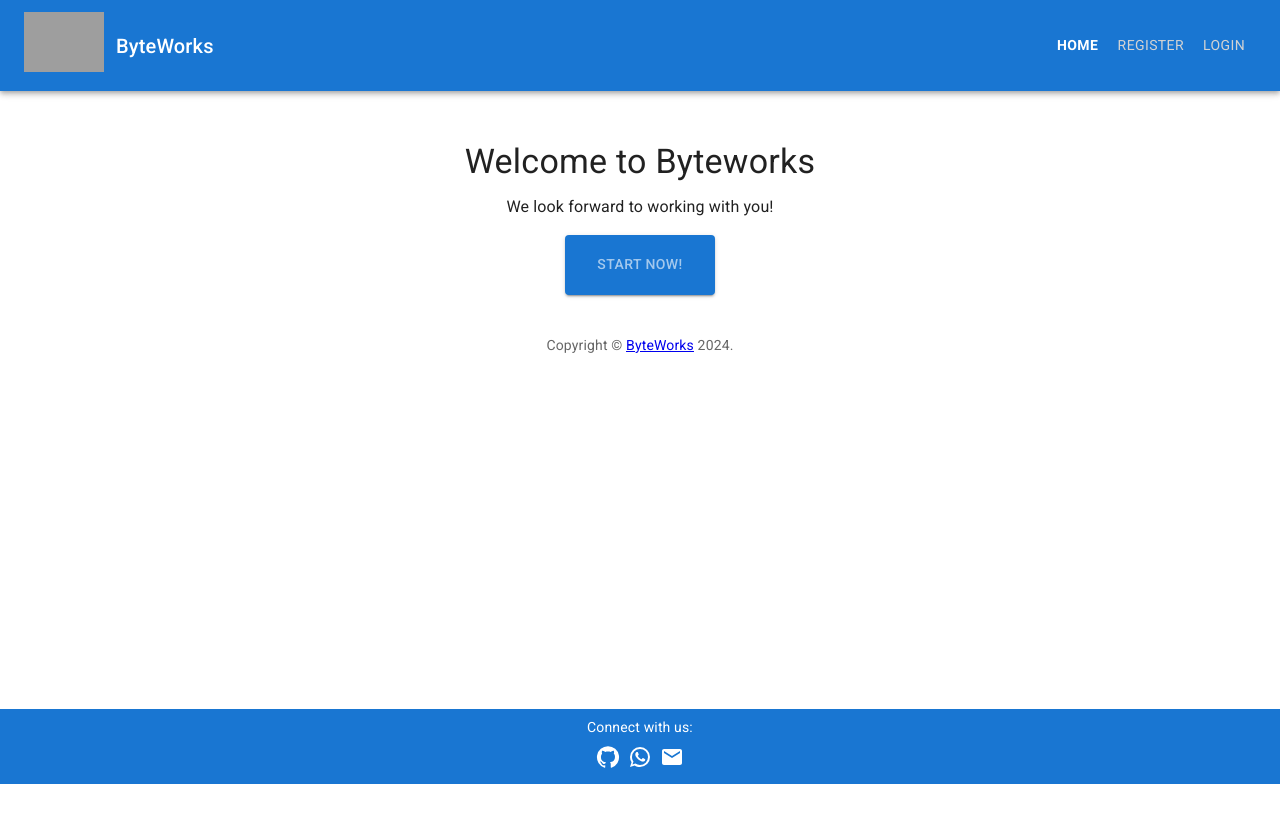
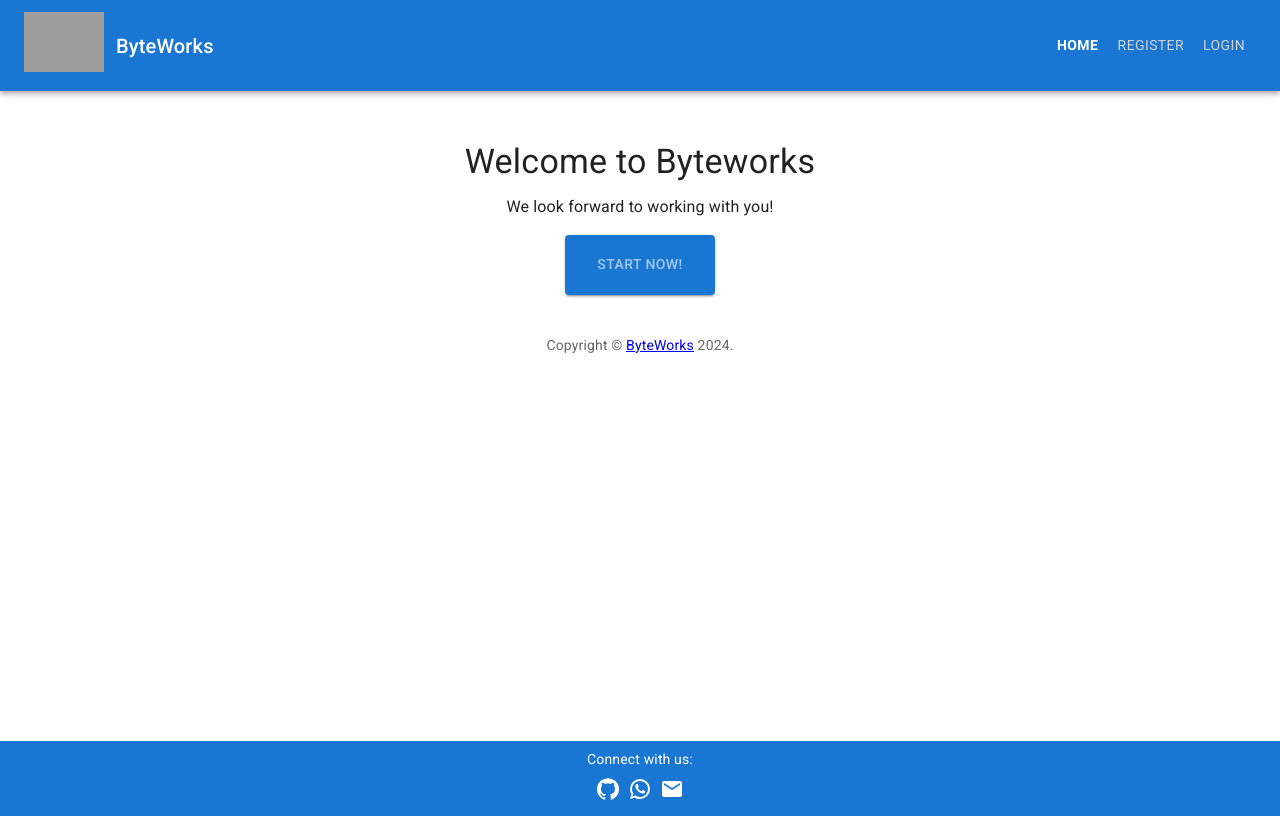
Before and after one commit to Sovalle93/bytefront, a React (Create React App) app in the folder front/: page / in a window 1280 px wide. Built offline with nearby package versions, Linux system fonts and the light colour scheme; grey boxes are pictures that could not be loaded.

Commit message:
Update home.jsx

```diff
--- a/front/src/pages/Home/home.jsx
+++ b/front/src/pages/Home/home.jsx
@@ -29,7 +29,7 @@ function Home() {
   return (
     <ThemeProvider theme={defaultTheme}>
       <CssBaseline />
-      <Container maxWidth="sm" style={{ marginTop: '50px',  minHeight: '66vh', textAlign: 'center' }}>
+      <Container maxWidth="sm" style={{ marginTop: '50px',  minHeight: '70vh', textAlign: 'center' }}>
         <Typography variant="h4" gutterBottom>
           Welcome to Byteworks
         </Typography>
```
